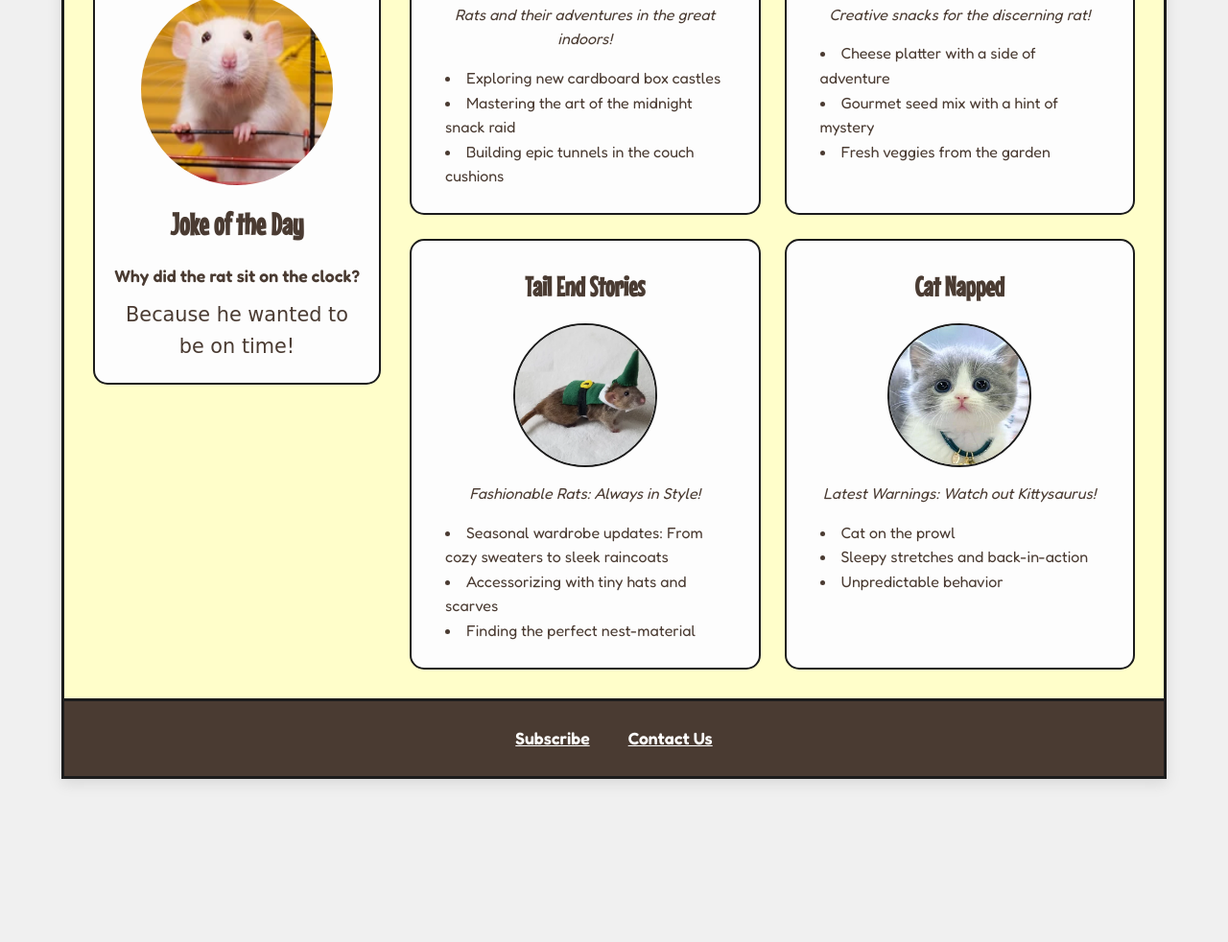
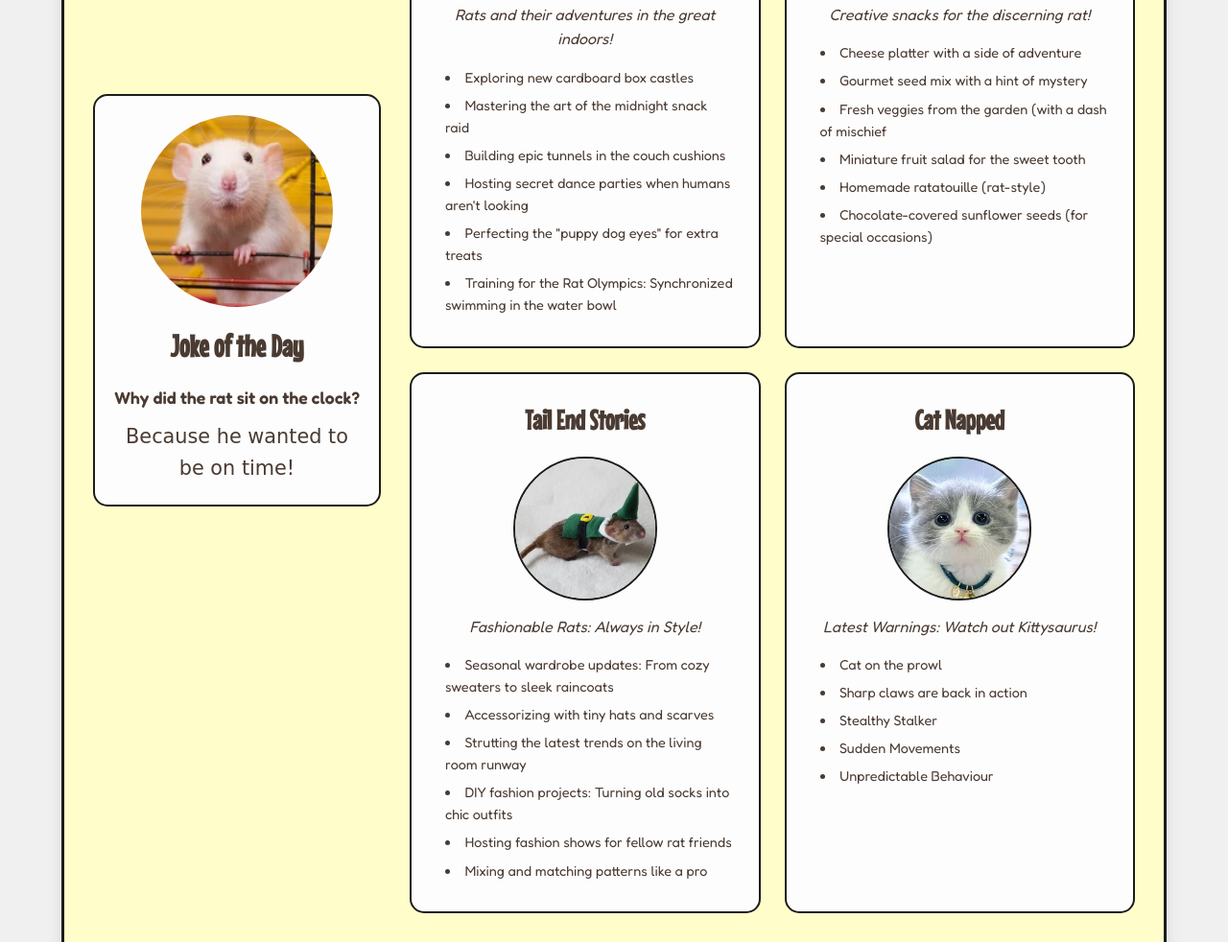
Before and after one commit to NirnayaT/Mock-Test---Week-3, a plain HTML site: page index.html in a window 1280 px wide. Shown: the part 601-1583 px from the top of the page at 96% size. Before the commit the page ends 1433 px from the top, so only its background shows below. Drawn offline with Linux system fonts and the light colour scheme; a web font is replaced by a local one.

Commit message:
Updated the contents inside the container box

```diff
--- a/index.html
+++ b/index.html
@@ -21,7 +21,7 @@
           <img src="images/talk-rat-talk-logo.svg" alt="Talk Rat Talk logo" />
         </div>
         <h1>Talk Rat Talk</h1>
-        <p class="tagline">Chattin' through life one nibble at a time</p>
+        <p class="tagline">Cheesin' through life one nibble at a time</p>
       </header>
 
       <nav class="main-nav">
@@ -53,6 +53,12 @@
                 <li>Exploring new cardboard box castles</li>
                 <li>Mastering the art of the midnight snack raid</li>
                 <li>Building epic tunnels in the couch cushions</li>
+                <li>Hosting secret dance parties when humans aren't looking</li>
+                <li>Perfecting the "puppy dog eyes" for extra treats</li>
+                <li>
+                  Training for the Rat Olympics: Synchronized swimming in the
+                  water bowl
+                </li>
               </ul>
             </div>
 
@@ -67,7 +73,12 @@
               <ul>
                 <li>Cheese platter with a side of adventure</li>
                 <li>Gourmet seed mix with a hint of mystery</li>
-                <li>Fresh veggies from the garden</li>
+                <li>Fresh veggies from the garden (with a dash of mischief</li>
+                <li>Miniature fruit salad for the sweet tooth</li>
+                <li>Homemade ratatouille (rat-style)</li>
+                <li>
+                  Chocolate-covered sunflower seeds (for special occasions)
+                </li>
               </ul>
             </div>
 
@@ -81,7 +92,12 @@
                   raincoats
                 </li>
                 <li>Accessorizing with tiny hats and scarves</li>
-                <li>Finding the perfect nest-material</li>
+                <li>Strutting the latest trends on the living room runway</li>
+                <li>
+                  DIY fashion projects: Turning old socks into chic outfits
+                </li>
+                <li>Hosting fashion shows for fellow rat friends</li>
+                <li>Mixing and matching patterns like a pro</li>
               </ul>
             </div>
 
@@ -95,8 +111,10 @@
               <p>Latest Warnings: Watch out Kittysaurus!</p>
               <ul>
                 <li>Cat on the prowl</li>
-                <li>Sleepy stretches and back-in-action</li>
-                <li>Unpredictable behavior</li>
+                <li>Sharp claws are back in action</li>
+                <li>Stealthy Stalker</li>
+                <li>Sudden Movements</li>
+                <li>Unpredictable Behaviour</li>
               </ul>
             </div>
           </div>
--- a/style.css
+++ b/style.css
@@ -211,7 +211,11 @@ img {
   list-style-position: inside; /* Puts bullets inside the box */
   padding-left: 10px;
 }
-
+.content-box li {
+  /* Targets the actual bullet point text */
+  font-size: 0.9rem; /* Smaller than the default 1rem */
+  margin-bottom: 6px; /* Added to space them out slightly */
+}
 /* --- 6. FOOTER --- */
 .site-footer {
   background-color: var(--color-dark-brown); /* Same as nav */
```
